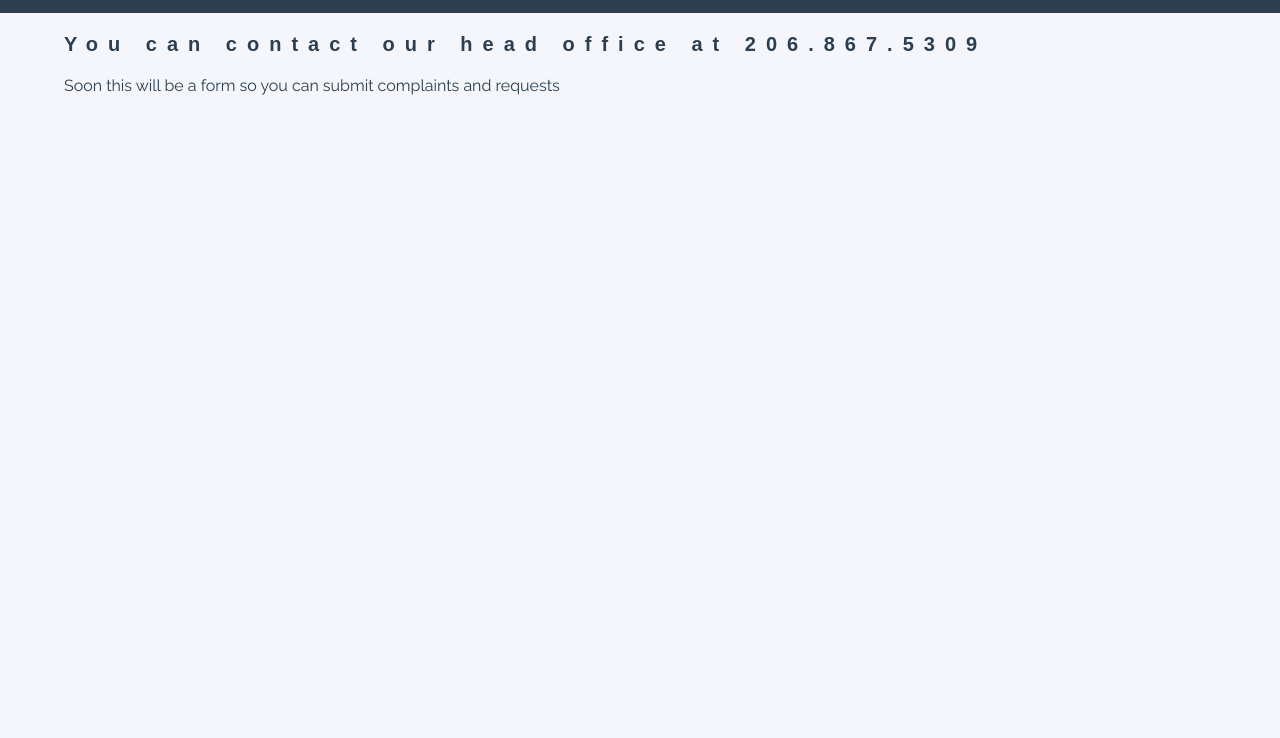
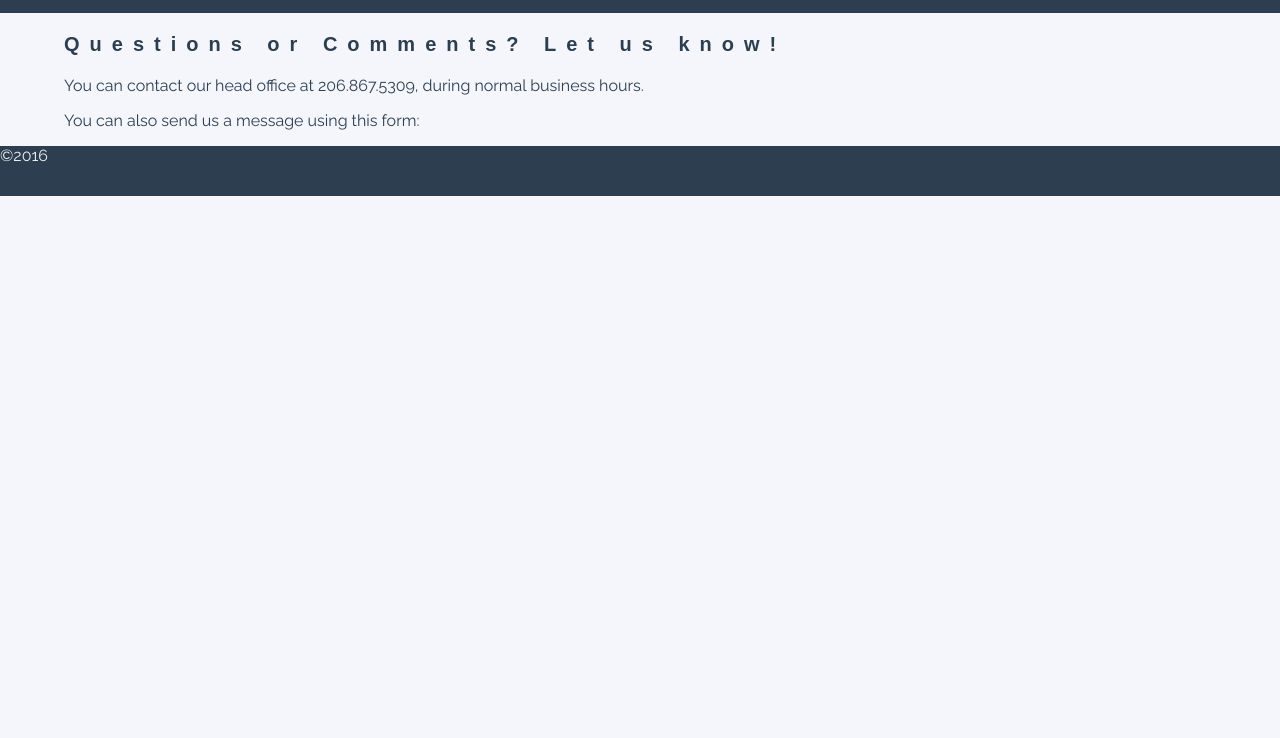
Before and after one commit to rwisecar/cookie_stand, a plain HTML site: page contact.html in a window 1280 px wide. Shown: the part 62-800 px from the top of the page. Drawn offline with Linux system fonts and the light colour scheme.

Commit message:
more styling customer facing pages, added footer

```diff
--- a/contact.html
+++ b/contact.html
@@ -9,19 +9,24 @@
 
     <header>
       <nav>
+            <a href="index.html">Home</a>
             <a href="about.html">About</a>
             <a href="locations.html">Locations</a>
-            <a href="contact.html">Contact Us</a>
             <a href="store.html">Store</a>
       </nav>
       <h2>Pat's</h2>
     </header>
 
     <section id="contact">
-      <h3> You can contact our head office at 206.867.5309 </h3>
-      <p> Soon this will be a form so you can submit complaints and requests</p>
+      <h3> Questions or Comments? Let us know! </h3>
+      <p> You can contact our head office at 206.867.5309, during normal business hours. </p>
+      <p> You can also send us a message using this form: </p>
+
 
     </section>
 
+    <footer>
+      <p>&copy2016</p>
+    </footer>
 </body>
 </html>
--- a/css/home.style.css
+++ b/css/home.style.css
@@ -96,8 +96,10 @@ nav a{
   padding-top: 20%;
   z-index: 1;
   opacity: 1;
+  text-shadow: 3px 3px #EFEFEF;
 
 }
+
 
 .introAbout {
   margin-top: 0;
@@ -223,8 +225,6 @@ nav a{
   color: #EFEFEF;
   margin-top: 5%;
 
-
-  /*float: right;*/
 }
 
 #enjoy p {
@@ -256,3 +256,24 @@ nav a{
 #lastfish  {
   text-align: center;
 }
+
+footer {
+  background-color: #2C3E50;
+  margin: 0;
+  padding: 0;
+  height: 50px;
+  width: auto;
+}
+
+footer p {
+  color: #EFEFEF;
+  text-align: right;
+  padding: 2% 5% 0 0;
+  margin-bottom: 0;
+  display: inline;
+}
+/*
+footer a img{
+  height: 20%
+  margin: 0;
+}*/
```
Also changed, not shown: about.html (+3 -4 lines), index.html (+11 -0 lines), locations.html (+3 -0 lines), store.html (+6 -1 lines), images/facebook.png (added), images/pin.jpg (added), images/twitter-xxl.png (added).
